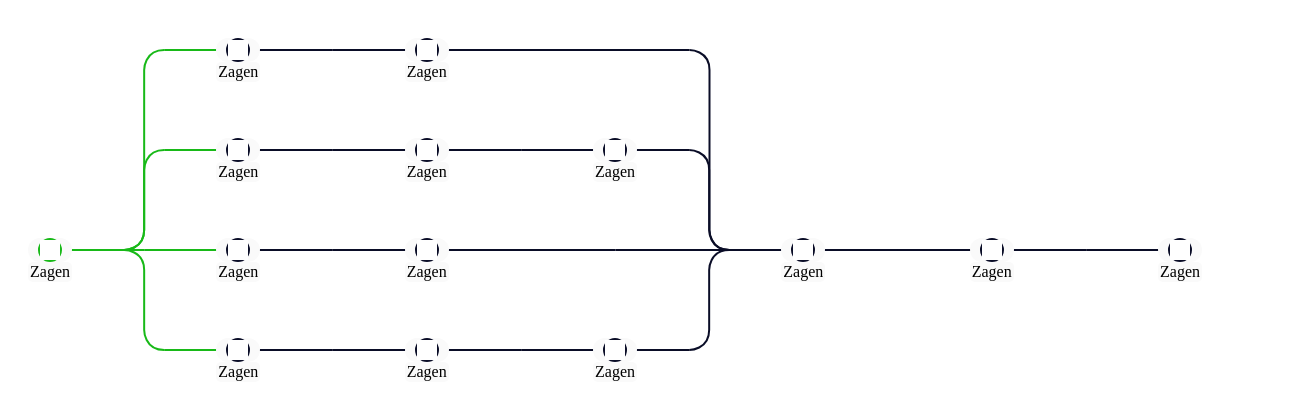
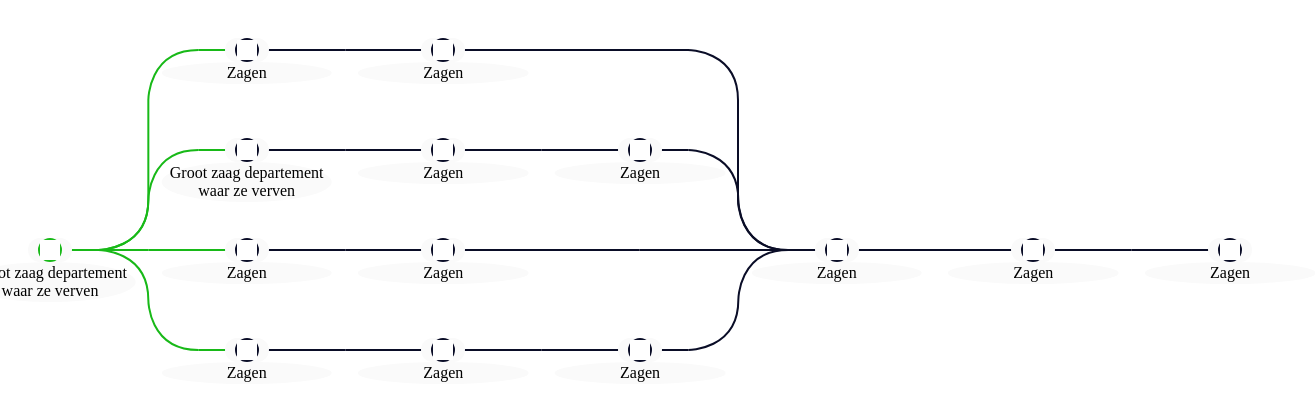
Before and after one commit to Mustry-Solutions/ignition-branching-module, a React (Create React App) app: page / in a window 1280 px wide. Shown: the top 420 px of the page, 1315 px wide, since content can reach past the window. Built offline with nearby package versions, Linux system fonts and the light colour scheme; grey boxes are pictures that could not be loaded.

Commit message:
remove reset css + name is more flexible and accepts text

```diff
--- a/src/App.tsx
+++ b/src/App.tsx
@@ -1,14 +1,14 @@
 import React from 'react';
 import { Tree } from './client/Tree';
 import './App.css';
-import './css/reset.css'
+import './css/devcss.css'
 import './css/main.css';
 import { InputType } from './client/types';
 
 const DATA: InputType[] = [
   {
     "color": "#18b918",
-    "name": "Zagen",
+    "name": "Groot zaag departement waar ze verven",
     "id": 0,
     "nextId": [
       1,
@@ -21,7 +21,7 @@ const DATA: InputType[] = [
   },
   {
     "color": "#0A0D27",
-    "name": "Zagen",
+    "name": "Groot zaag departement waar ze verven",
     "id": 1,
     "nextId": [
       2
@@ -162,7 +162,7 @@ const DATA: InputType[] = [
 function App() {
   return (
     <div className="App">
-      <Tree data={DATA} rootId={0} minXOffset={100} yOffset={100} curveSize={20} lineWidth={2} backgroundColor={'#fafafa'} nodeSize={20} />
+      <Tree data={DATA} rootId={0} minXOffset={100} yOffset={100} curveSize={50} lineWidth={2} backgroundColor={'#fafafa'} nodeSize={20} />
     </div>
   );
 }
--- a/src/client/Node.tsx
+++ b/src/client/Node.tsx
@@ -11,6 +11,7 @@ interface NodeProps {
     backgroundColor: string;
     fill: boolean;
     size: number;
+    textSpace: number;
 }
 
 export class NodeElement extends React.Component<NodeProps, {}> {
@@ -27,7 +28,12 @@ export class NodeElement extends React.Component<NodeProps, {}> {
                         <Icon path={this.props.icon} color={this.props.iconColor} />
                     </div>
 
-                    <p className='name' style={{backgroundColor: this.props.backgroundColor}}>{this.props.name}</p>
+                    <p className='name' style={{
+                        backgroundColor: this.props.backgroundColor,
+                        width: this.props.textSpace
+                        }}>
+                        {this.props.name}
+                    </p>
                 </div>
             </div>
 
--- a/src/client/Tree.tsx
+++ b/src/client/Tree.tsx
@@ -58,7 +58,7 @@ export class Tree extends React.Component<TreeProps, NodeState> {
 
     rebuildTree(): void {
         const [tree, maxX] = this.buildTree(this.convertInput(this.props.data), this.props.rootId);
-        const xOffset = (this.state.width - 150) / maxX < this.props.minXOffset ? this.props.minXOffset : (this.state.width - 150) / maxX;
+        const xOffset = (this.state.width - 100) / maxX < this.props.minXOffset ? this.props.minXOffset : (this.state.width - 100) / maxX;
 
         const [elements, yPadding] = this.displayTree(tree, xOffset, this.props.yOffset, this.props.curveSize);
 
@@ -169,6 +169,7 @@ export class Tree extends React.Component<TreeProps, NodeState> {
                     backgroundColor={this.props.backgroundColor}
                     fill={node.fill}
                     size={this.props.nodeSize}
+                    textSpace ={xOffset - 30}
                 />
             );
 
--- /dev/null
+++ b/src/css/devcss.css
@@ -0,0 +1,3 @@
+body {
+    margin: 0;
+}
--- a/src/css/main.css
+++ b/src/css/main.css
@@ -1,26 +1,41 @@
 .nodeTreeWrapper {
+    margin: 0;
+    padding: 0;
+
     width: 100%;
     height: 100%;
 }
 
 .nodeTree {
+    margin: 0;
+    padding: 0;
+
     position: relative;
     width: 0;
     height: 0;
 }
 
 .nodePath {
+    margin: 0;
+    padding: 0;
+
     position: absolute;
     z-index: 0;
 }
 
 .nodeWrapper {
+    margin: 0;
+    padding: 0;
+
     position: absolute;
     transform: translate(-50%, -50%);
     z-index: 1;
 }
 
 .node {
+    margin: 0;
+    padding: 0;
+
     position: relative;
     padding-left: 10px;
     padding-right: 10px;
@@ -28,6 +43,9 @@
 }
 
 .node .iconWrapper {
+    margin: 0;
+    padding: 0;
+
     width: 20px;
     height: 20px;
 
@@ -37,16 +55,22 @@
 }
 
 .icon {
+    margin: 0;
+    padding: 0;
+
     width: 100%;
     height: 100%;
 }
 
 .node .name {
     margin: 0;
-    margin-top: 0px;
+
+    text-align: center;
+
     padding: 2px;
-    border-radius: 5px;
+    border-radius: 50%;
     position: absolute;
+
     left: 50%;
     transform: translate(-50%, 0);
 }
--- a/src/css/reset.css
+++ /dev/null
@@ -1,48 +0,0 @@
-/* http://meyerweb.com/eric/tools/css/reset/
-   v2.0 | 20110126
-   License: none (public domain)
-*/
-
-html, body, div, span, applet, object, iframe,
-h1, h2, h3, h4, h5, h6, p, blockquote, pre,
-a, abbr, acronym, address, big, cite, code,
-del, dfn, em, img, ins, kbd, q, s, samp,
-small, strike, strong, sub, sup, tt, var,
-b, u, i, center,
-dl, dt, dd, ol, ul, li,
-fieldset, form, label, legend,
-table, caption, tbody, tfoot, thead, tr, th, td,
-article, aside, canvas, details, embed,
-figure, figcaption, footer, header, hgroup,
-menu, nav, output, ruby, section, summary,
-time, mark, audio, video {
-	margin: 0;
-	padding: 0;
-	border: 0;
-	font-size: 100%;
-	font: inherit;
-	vertical-align: baseline;
-}
-/* HTML5 display-role reset for older browsers */
-article, aside, details, figcaption, figure,
-footer, header, hgroup, menu, nav, section {
-	display: block;
-}
-body {
-	line-height: 1;
-}
-ol, ul {
-	list-style: none;
-}
-blockquote, q {
-	quotes: none;
-}
-blockquote:before, blockquote:after,
-q:before, q:after {
-	content: '';
-	content: none;
-}
-table {
-	border-collapse: collapse;
-	border-spacing: 0;
-}
```
